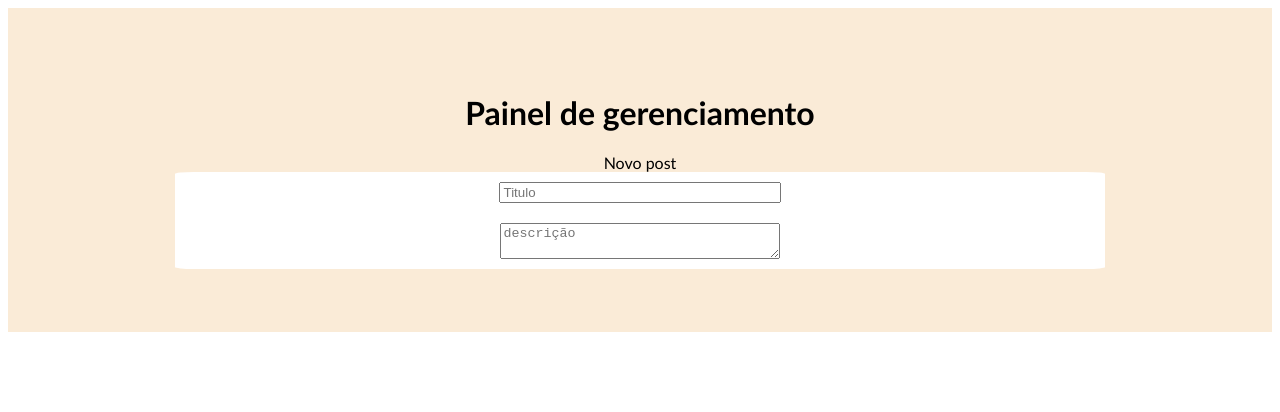
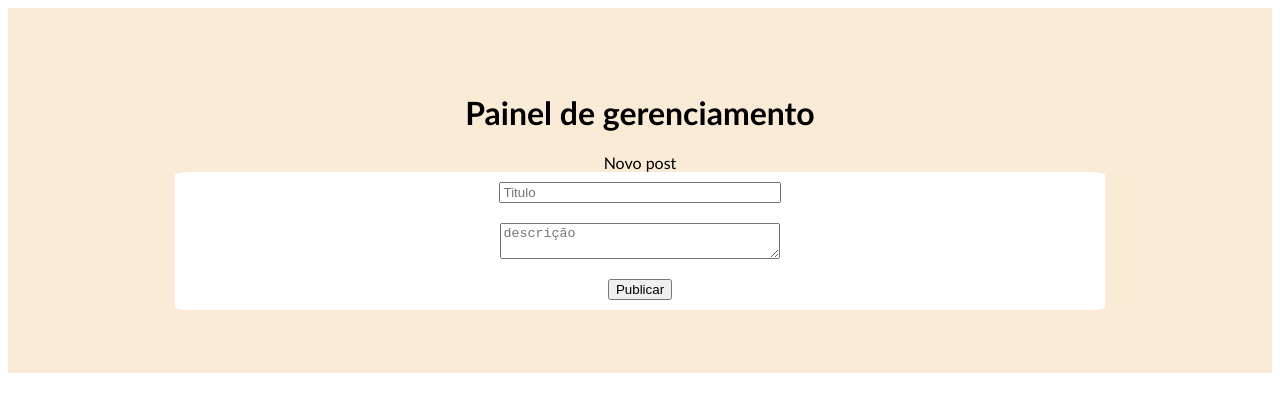
Before and after one commit to elianaritzmann/semana-9, a React (Vite) app in the folder meu-app-react/: page / in a window 1280 px wide. Shown: the top 412 px of the page. Built offline with nearby package versions, Linux system fonts and the light colour scheme.

Commit message:
ex1 update

```diff
--- a/meu-app-react/src/App.jsx
+++ b/meu-app-react/src/App.jsx
@@ -1,17 +1,30 @@
-import { useState } from 'react'
+import { use, useState } from 'react'
 import './App.css'
 
 function App() {
   const [count, setCount] = useState(0)
 
-  return (
+  const [titulo,setTitulo] = useState('')
+  const [descricao, setDescricao] = useState('')
+   function save(event){
+    event.preventDefault()
+
+   }
+  return(
     <>
       <div id='painel'>
         <h1>Painel de gerenciamento</h1>
         <span>Novo post</span>
-       <form action="">
-        <input type="text" placeholder='Titulo' />
-        <textarea name="descricao" id="descricao" placeholder='descrição'></textarea>
+       <form action="" onSubmit={save}>
+        <input type="text" placeholder='Titulo' value={titulo}
+        onChange={(event)=>{ setTitulo(event.target.value)}} />
+
+        <textarea name="descricao" id="descricao" placeholder='descrição' value={descricao}
+        onChange={(event)=>{ setDescricao(event.target.value)}
+        }>
+
+        </textarea>
+        <button type='submit'>Publicar</button>
        </form>
       </div>
     </>
```
